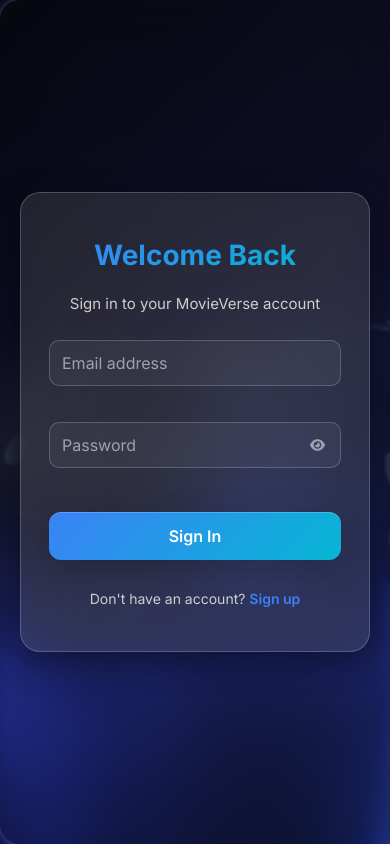
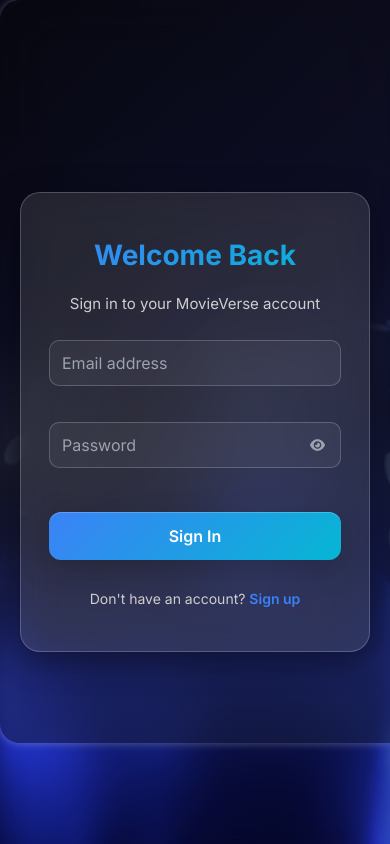
Before and after one commit to Robotinic17/Movie-Trailer-App, a React (Vite) app: page /login in a window 390 px wide. Built offline with nearby package versions, Linux system fonts and the light colour scheme; no server answers.

Commit message:
style: adjust scrollbar position and navbar item alignment for improved layout

```diff
--- a/src/App.css
+++ b/src/App.css
@@ -383,7 +383,6 @@ main::-webkit-scrollbar-thumb {
     border-radius: 20px 0 0 20px;
     grid-row: 1;
     height: 100%;
-    position: fixed;
   }
 
   .app {
--- a/src/components/Navbar.css
+++ b/src/components/Navbar.css
@@ -195,6 +195,7 @@ nav li.active i {
     bottom: 0;
     height: fit-content;
     width: 100%;
+    top: -3rem;
     grid-row: 2;
   }
 
--- a/src/index.css
+++ b/src/index.css
@@ -15,6 +15,5 @@
 
 #root {
   z-index: 10;
-  overflow: hidden;
   position: relative;
 }
```
